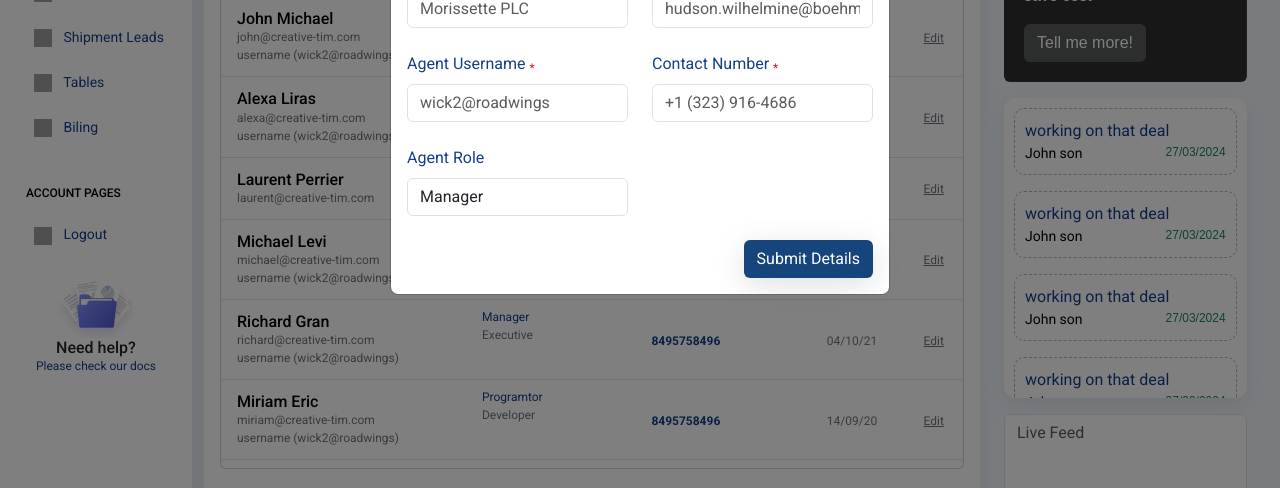
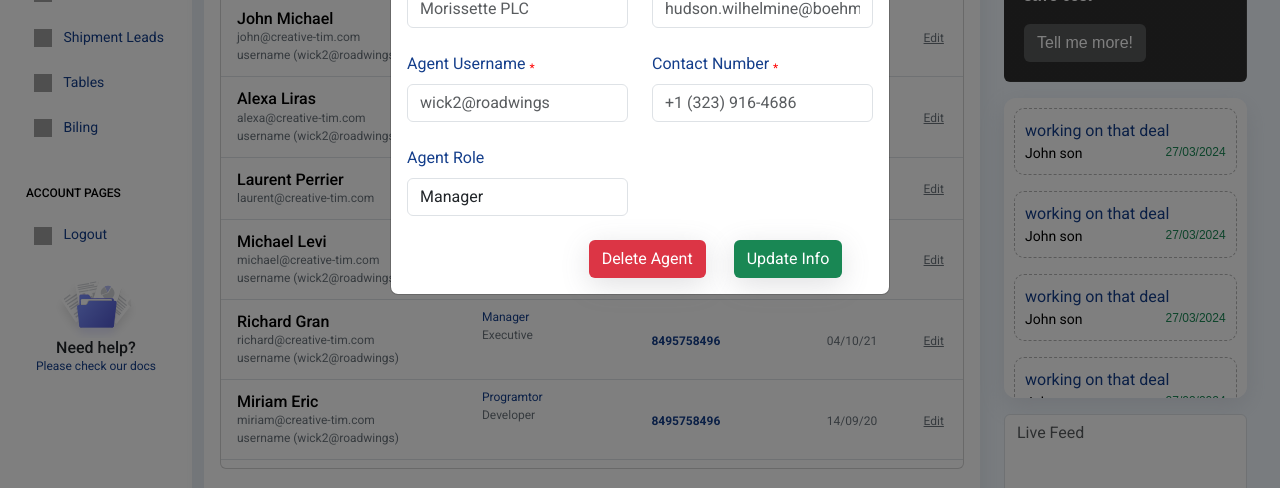
Before and after one commit to netedsoftech/roadwings, a PHP site: page /agents.php in a window 1280 px wide, after a click on "Edit". Shown: the part 211-699 px from the top of the page. Run offline with PHP 8.4, Linux system fonts and the light colour scheme; grey boxes are pictures that could not be loaded.

Commit message:
adding delete or update btn in agents

```diff
--- a/agents.php
+++ b/agents.php
@@ -158,10 +158,14 @@
 
 
           <div class="col-lg-4"></div>
-          <div class="col-lg-4"></div>
-          <div class="col-lg-4 text-end">
+          <div class="col-lg-4 text-end px-3">
+    <div class="form-group ">
+              <button class="btn bg-danger">Delete Agent</button>
+            </div>
+</div>
+          <div class="col-lg-4 text-start">
             <div class="form-group ">
-              <button class="btn ">Submit Details</button>
+              <button class="btn bg-success">Update Info</button>
             </div>
           </div>
          </div>
```
